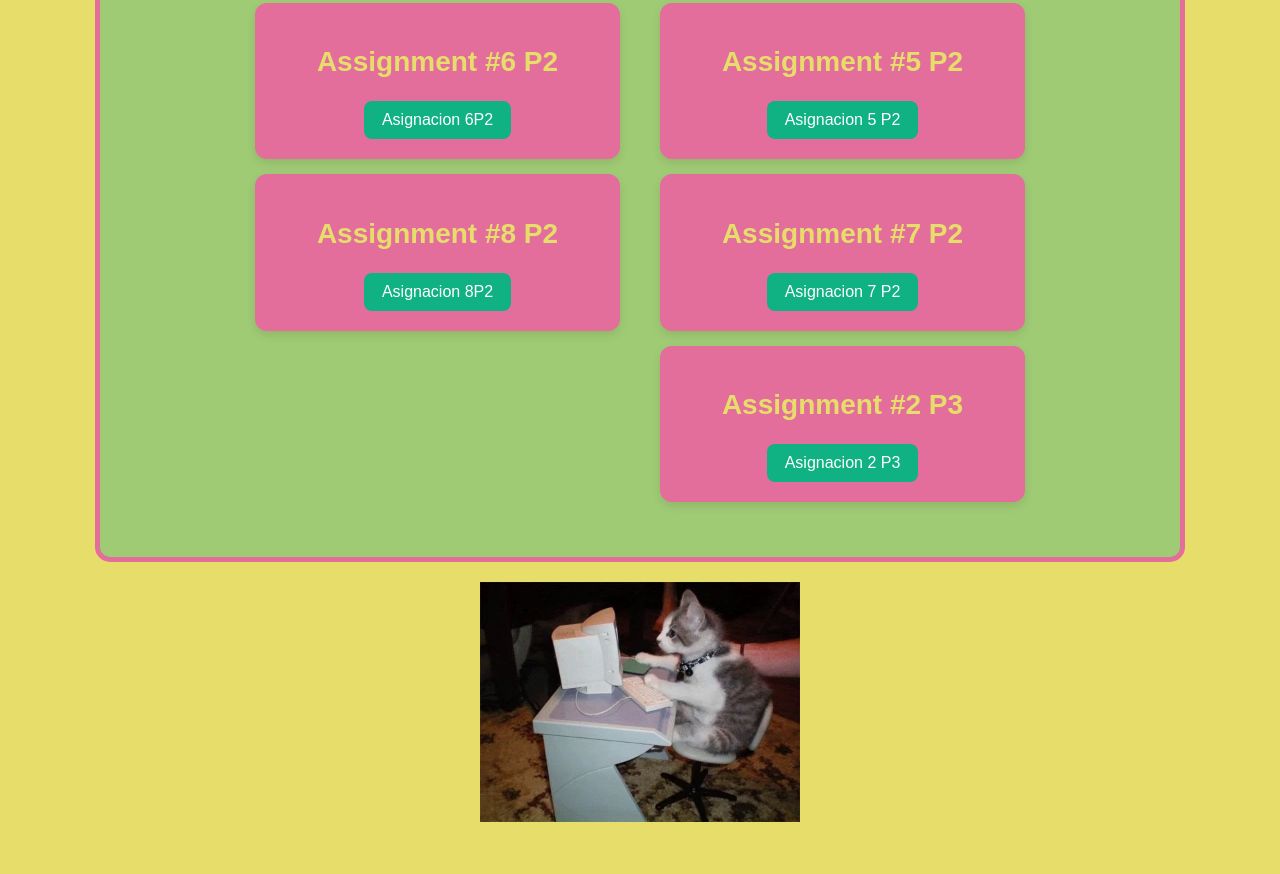
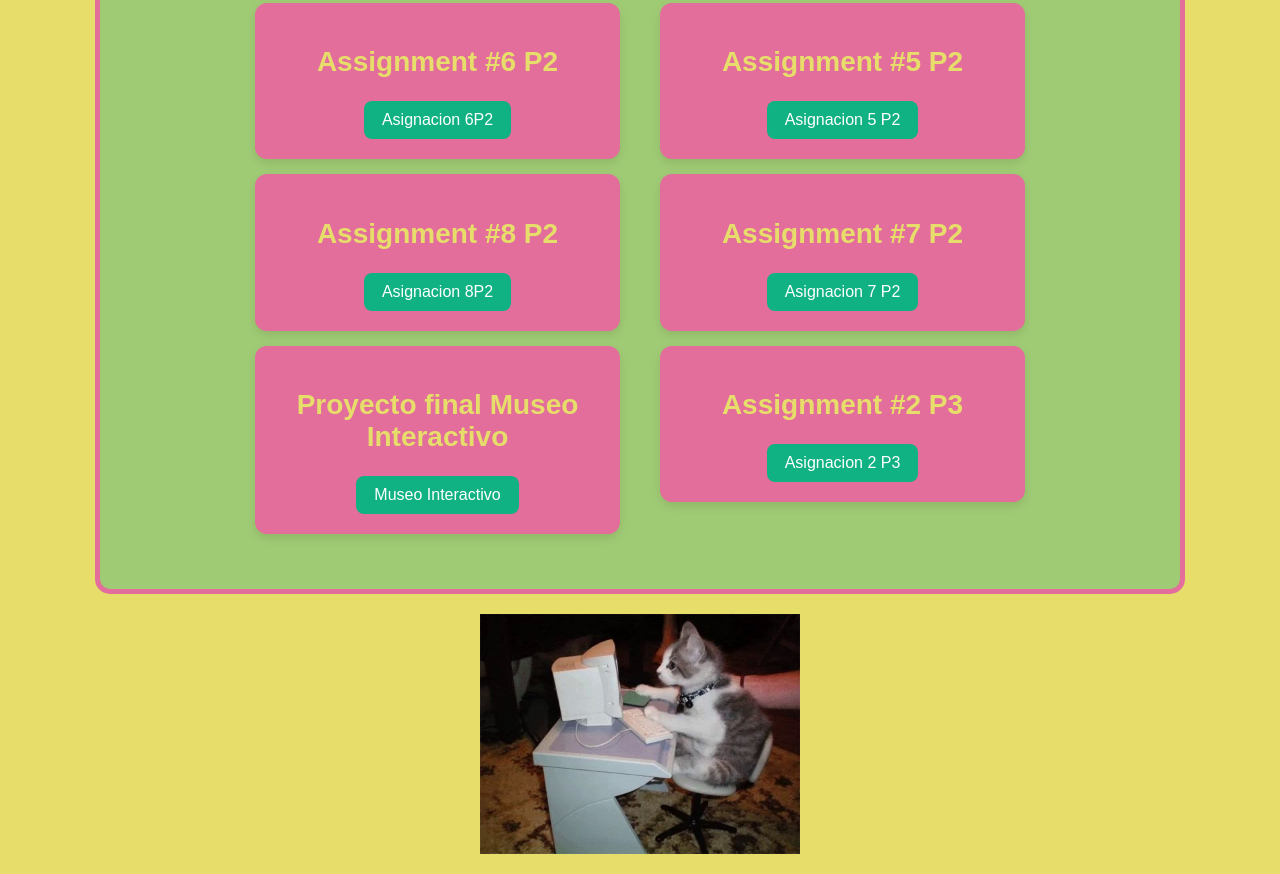
Before and after one commit to Mluna-Max/AnimacionDinamica, a plain HTML site: page index.html in a window 1280 px wide. Shown: the part 894-1768 px from the top of the page. Before the commit the page ends 1736 px from the top, so only its background shows below. Drawn offline with Linux system fonts and the light colour scheme.

Commit message:
Update index.html

```diff
--- a/index.html
+++ b/index.html
@@ -132,6 +132,10 @@
                     <h2>Assignment #8 P2</h2>
                     <a href="actividades/A8P2/A8P2.html">Asignacion 8P2</a>
                 </div>
+                <div class="assignment">
+                    <h2>Proyecto final Museo Interactivo</h2>
+                    <a href="https://krenkzz.itch.io/ben-10-museo-virtual">Museo Interactivo</a>
+                </div>
             </div>
 
             <div class="column">
```
